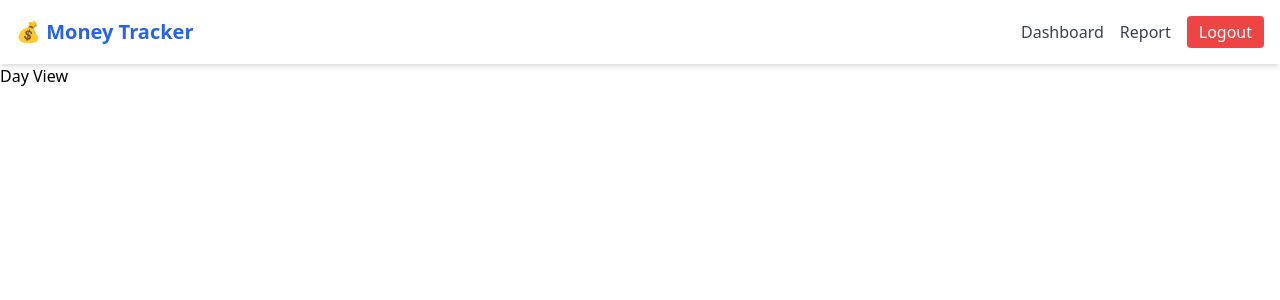
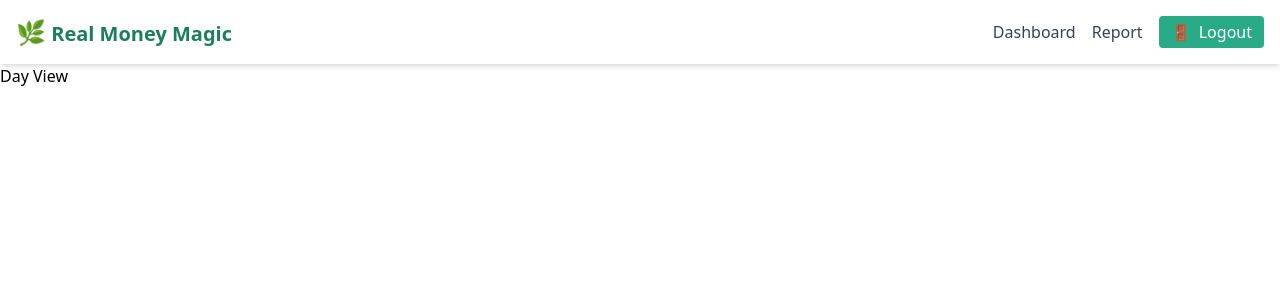
Before and after one commit to bhavesh68/real-money-magic, a React (Vite) app in the folder client/: page /day in a window 1280 px wide. Shown: the top 300 px of the page. Built offline with nearby package versions, Linux system fonts and the light colour scheme; no server answers; sample sign-in values are in the browser's storage.

Commit message:
Polished some more on the navbar

```diff
--- a/client/src/components/NavBar.tsx
+++ b/client/src/components/NavBar.tsx
@@ -15,10 +15,10 @@ const Navbar: React.FC = () => {
   };
 
   return (
-    <nav className="bg-white shadow-md p-4 z-50">
+    <nav className="sticky top-0 bg-white shadow-md p-4 z-50">
       <div className="container mx-auto flex justify-between items-center">
-        <Link to="/" className="text-xl font-bold text-blue-600">
-          💰 Money Tracker
+        <Link to="/" className="text-xl font-bold text-[#1D7E5F]">
+          <span className="text-2xl">🌿</span> Real Money Magic
         </Link>
 
         <button
@@ -49,9 +49,9 @@ const Navbar: React.FC = () => {
               </Link>
               <button
                 onClick={handleLogout}
-                className="bg-red-500 text-white px-3 py-1 rounded hover:bg-red-600 transition"
+                className="bg-[#29AB87] text-white px-3 py-1 rounded hover:bg-[#218F71] transition"
               >
-                Logout
+                <span className="mr-1">🚪</span> Logout
               </button>
             </>
           ) : (
```
